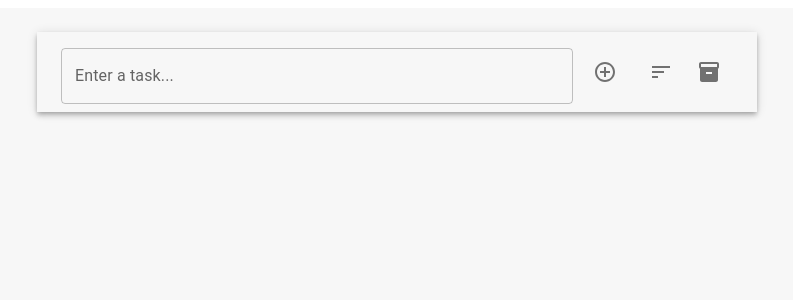
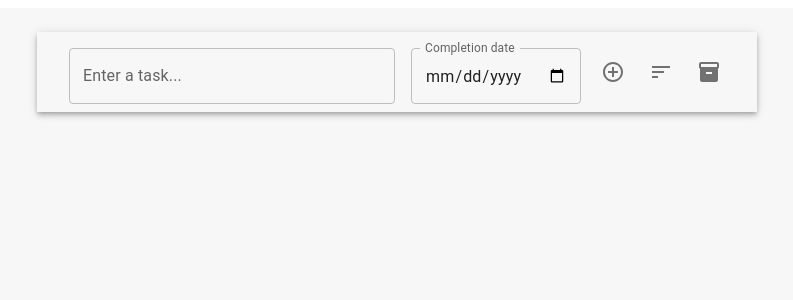
Before and after one commit to TazDeCoder/to-do-app, a React (Create React App) app: page / in a window 1280 px wide. Shown: the top 300 px of the page, without its empty margins (243-1036 px from the left). Built offline with nearby package versions, Linux system fonts and the light colour scheme.

Commit message:
Update TodoAppBar component

```diff
--- a/src/components/TodoAppBar/NewTodo.tsx
+++ b/src/components/TodoAppBar/NewTodo.tsx
@@ -1,5 +1,5 @@
 import React from "react";
-import { useState } from "react";
+import { useState, useRef } from "react";
 
 import { Box, TextField, Tooltip, IconButton } from "@mui/material";
 
@@ -7,11 +7,12 @@ import { AddCircleOutline as AddCircleOutlineIcon } from "@mui/icons-material";
 
 import Todo from "../../models/todo";
 
-function TodoFactoryFunction(text: string): Todo {
+function TodoFactoryFunction(text: string, date: Date): Todo {
   return {
     id: Math.random().toString(),
     text,
-    dueDate: new Date(),
+    dueDate: date,
+    checked: false,
     archived: false,
   };
 }
@@ -24,6 +25,7 @@ function NewTodo({
   onNewTodo: (newTodo: Todo) => void;
 }) {
   const [enteredText, setEnteredText] = useState("");
+  const dateRef = useRef<HTMLInputElement>(null);
 
   const handleChangedText = (e: React.ChangeEvent<HTMLInputElement>) => {
     setEnteredText(e.target.value);
@@ -31,14 +33,17 @@ function NewTodo({
 
   const saveTodoDataHandler = (e: React.SyntheticEvent) => {
     e.preventDefault();
-    // Check validation of input
+    // Check validation of inputs
     const sanitisedInput = enteredText.trim();
     if (sanitisedInput.length === 0) return;
-    // Handle sanitised input
-    const todo = TodoFactoryFunction(sanitisedInput);
+    if (!dateRef.current) return;
+    // Handle sanitised inputs
+    const date = new Date(dateRef.current.value);
+    const todo = TodoFactoryFunction(sanitisedInput, date);
     onNewTodo(todo);
-    // Clear input field
+    // Clear input fields
     setEnteredText("");
+    dateRef.current.value = "";
   };
 
   return (
@@ -46,26 +51,38 @@ function NewTodo({
       <Box
         sx={{
           display: "flex",
+          flexWrap: "wrap",
           alignItems: "center",
         }}
       >
         <TextField
-          sx={{ maxWidth: "64ch" }}
+          sx={{
+            flexGrow: 1,
+            width: { xs: "100%", sm: "initial" },
+            maxWidth: "48ch",
+            mx: 1,
+          }}
           label="Enter a task..."
           variant="outlined"
           margin="normal"
-          fullWidth
           inputProps={{ maxLength: 64 }}
+          disabled={isArchives}
           value={enteredText}
-          disabled={isArchives}
           onChange={handleChangedText}
         />
+        <TextField
+          sx={{ maxWidth: "48ch", mx: 1 }}
+          label="Completion date"
+          type="date"
+          margin="normal"
+          inputRef={dateRef}
+          InputLabelProps={{
+            shrink: true,
+          }}
+          disabled={isArchives}
+        />
         <Tooltip title="Add new todo">
-          <IconButton
-            sx={{ mx: 1 }}
-            disabled={isArchives}
-            onClick={saveTodoDataHandler}
-          >
+          <IconButton disabled={isArchives} onClick={saveTodoDataHandler}>
             <AddCircleOutlineIcon />
           </IconButton>
         </Tooltip>
--- a/src/components/TodoAppBar/TodoAppBar.tsx
+++ b/src/components/TodoAppBar/TodoAppBar.tsx
@@ -4,6 +4,7 @@ import { AppBar, Toolbar } from "@mui/material";
 
 import NewTodo from "./NewTodo";
 import TodoButtonGroup from "./TodoButtonGroup";
+
 import Todo from "../../models/todo";
 
 function TodoAppBar({
@@ -25,7 +26,15 @@ function TodoAppBar({
       position="static"
       color="transparent"
     >
-      <Toolbar sx={{ justifyContent: "space-between" }}>
+      <Toolbar
+        sx={{
+          flexFlow: {
+            xs: "column wrap",
+            sm: "row wrap",
+          },
+          justifyContent: "center",
+        }}
+      >
         <NewTodo isArchives={isArchives} onNewTodo={onNewTodo} />
         <TodoButtonGroup
           isArchives={isArchives}
--- a/src/components/TodoAppBar/TodoButtonGroup.tsx
+++ b/src/components/TodoAppBar/TodoButtonGroup.tsx
@@ -1,6 +1,7 @@
 import React from "react";
 
-import { Tooltip, IconButton } from "@mui/material";
+import { Box, Tooltip, IconButton } from "@mui/material";
+
 import {
   Sort as SortIcon,
   Inventory as InventoryIcon,
@@ -18,7 +19,7 @@ function TodoButtonGroup({
   onToggleSort: () => void;
 }) {
   return (
-    <React.Fragment>
+    <Box sx={{ my: 1 }}>
       <Tooltip title={`Sort ${isAscending ? "descending" : "ascending"}`}>
         <IconButton onClick={onToggleSort}>
           <SortIcon />
@@ -29,7 +30,7 @@ function TodoButtonGroup({
           <InventoryIcon />
         </IconButton>
       </Tooltip>
-    </React.Fragment>
+    </Box>
   );
 }
 
```
